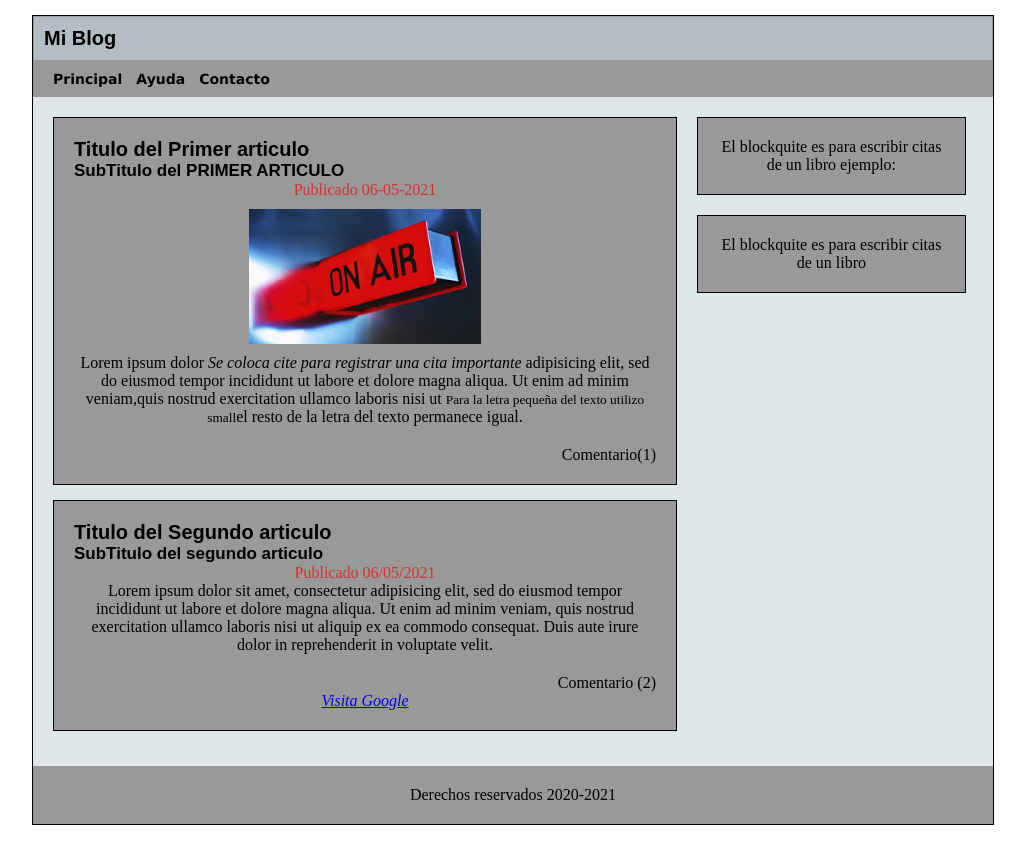
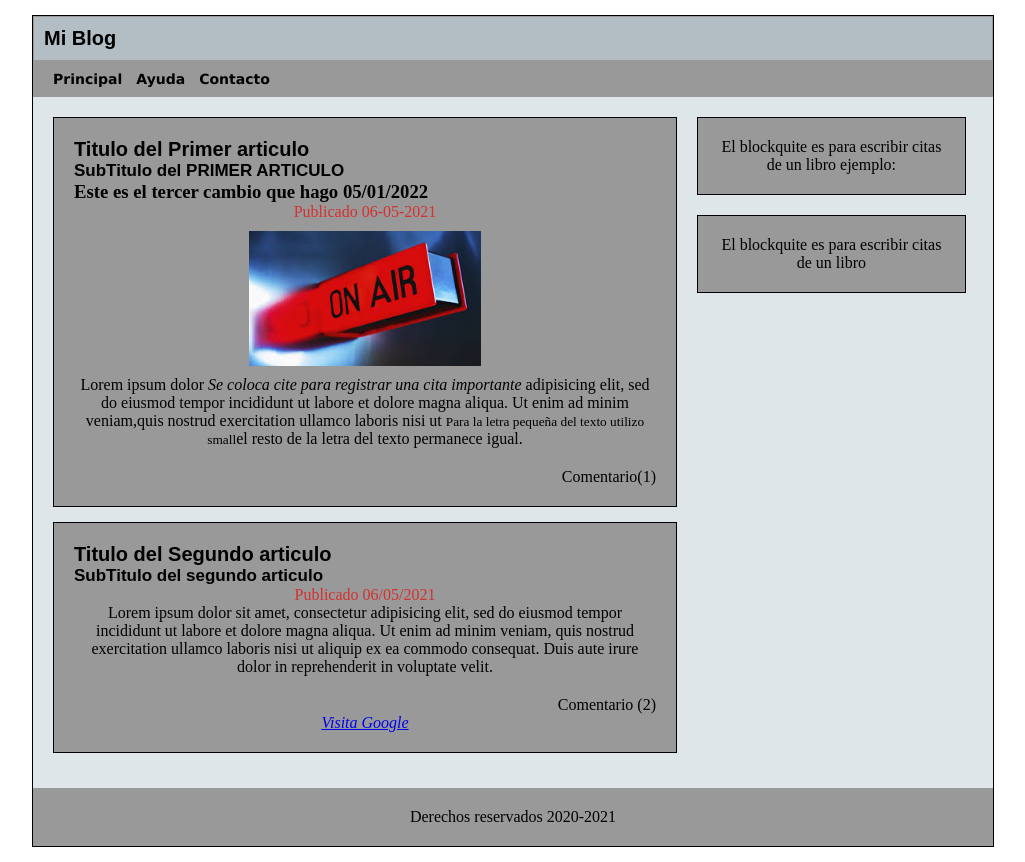
Before and after one commit to Dav14Arr2/ProyectoFazt1, a plain HTML site: page index.html in a window 1280 px wide. Shown: the whole page, without its empty margins (127-1152 px from the left). Before the commit the page ends 840 px from the top, so only its background shows below. Drawn offline with Linux system fonts and the light colour scheme.

Commit message:
Hice otro cambio

```diff
--- a/index.html
+++ b/index.html
@@ -26,6 +26,7 @@
 			   <hgroup>
 				   <h1>Titulo del Primer articulo</h1>
 				   <h2>SubTitulo del PRIMER ARTICULO</h2>
+				   <h3>Este es el tercer cambio que hago 05/01/2022</h3>
 			  </hgroup>
 				   <time datetime="06-05-2021">Publicado 06-05-2021</time>
 				   <img src="Alaire.jpg"/>
```
